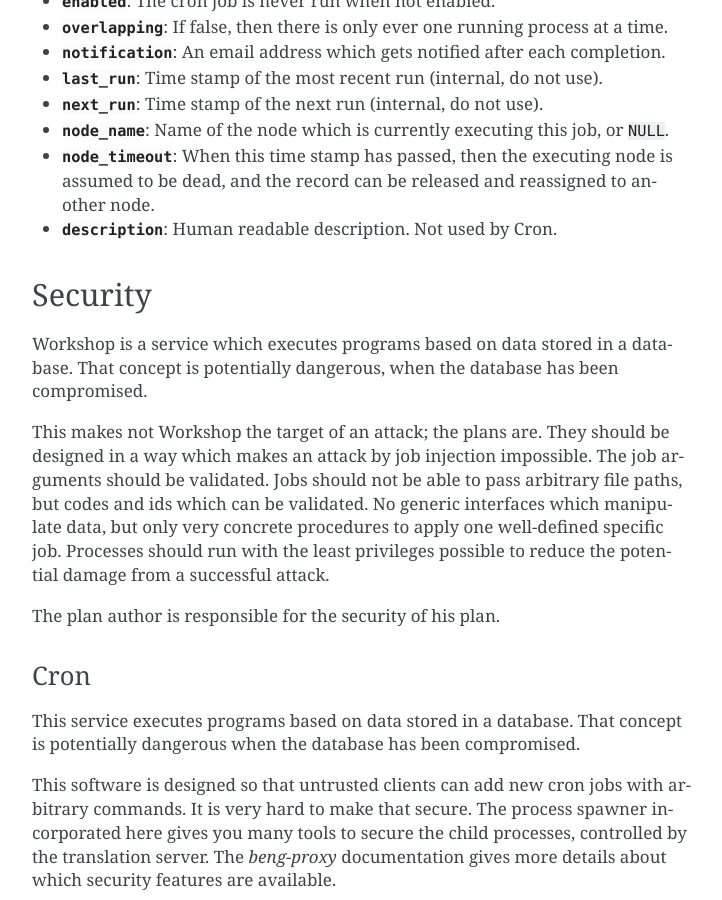
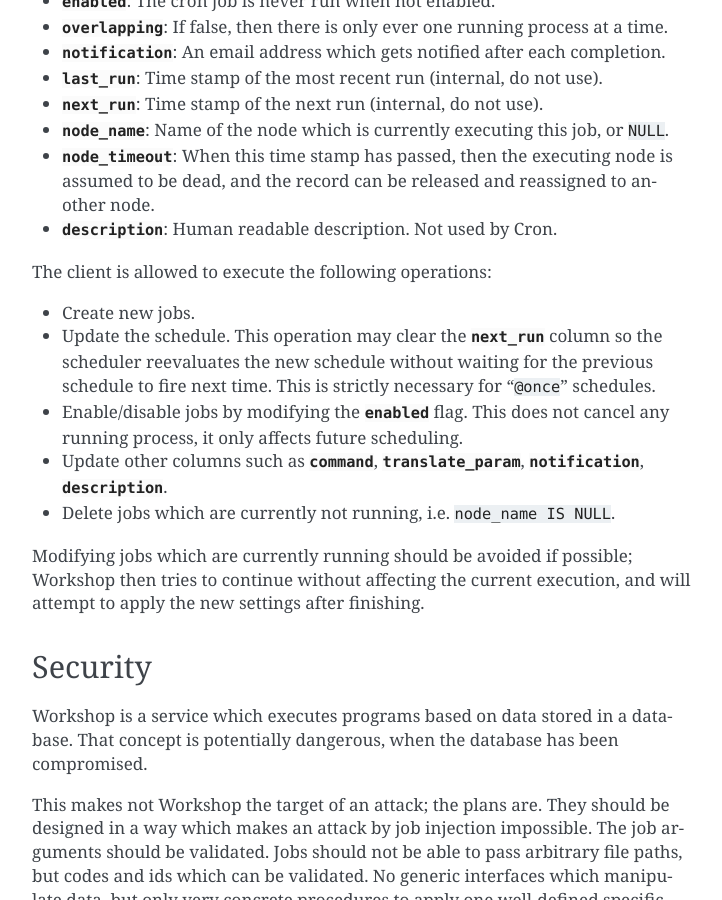
Before and after one commit to CM4all/workshop, a Sphinx documentation site: the page built from doc/index.rst, in a window 1280 px wide and 900 px high, scrolled down 7567 px. Shown: the whole window, without its empty margins (388-1110 px from the left). Built offline with Sphinx 7.4.7, drawn with Linux system fonts in a browser that asks for light colours.

Commit message:
doc: more "cronjobs" table documentation

```diff
--- a/doc/index.rst
+++ b/doc/index.rst
@@ -400,6 +400,27 @@
 * :envvar:`description`: Human readable description.  Not used by
   Cron.
 
+The client is allowed to execute the following operations:
+
+* Create new jobs.
+* Update the schedule.  This operation may clear the
+  :envvar:`next_run` column so the scheduler reevaluates the new
+  schedule without waiting for the previous schedule to fire
+  next time.  This is strictly necessary for ":samp:`@once`"
+  schedules.
+* Enable/disable jobs by modifying the :envvar:`enabled` flag.  This
+  does not cancel any running process, it only affects future
+  scheduling.
+* Update other columns such as :envvar:`command`, :envvar:`translate_param`,
+  :envvar:`notification`, :envvar:`description`.
+* Delete jobs which are currently not running, i.e. :samp:`node_name
+  IS NULL`.
+
+Modifying jobs which are currently running should be avoided if
+possible; Workshop then tries to continue without affecting the
+current execution, and will attempt to apply the new settings after
+finishing.
+
 Security
 --------
 
```
Also changed, not shown: 1 other file.
